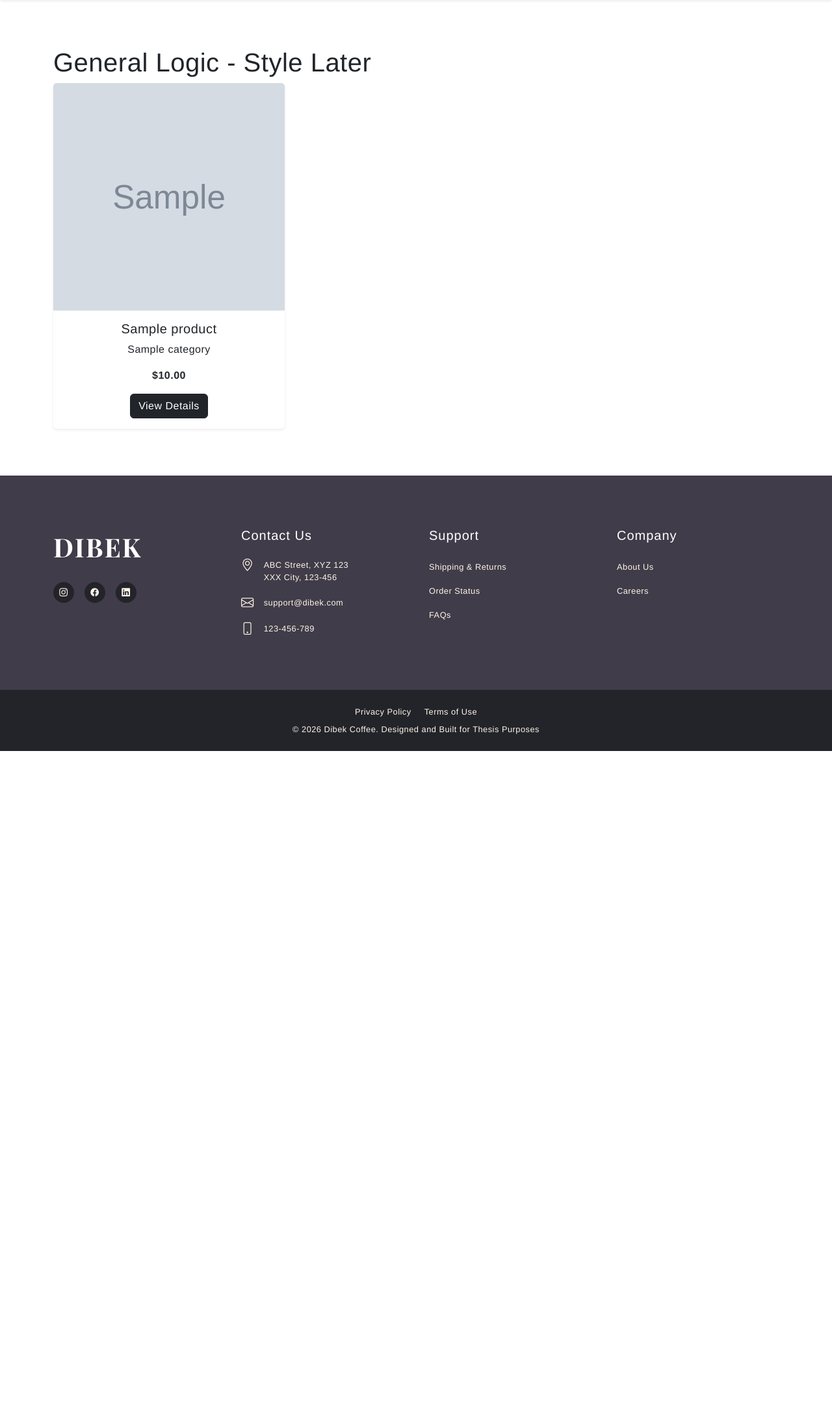
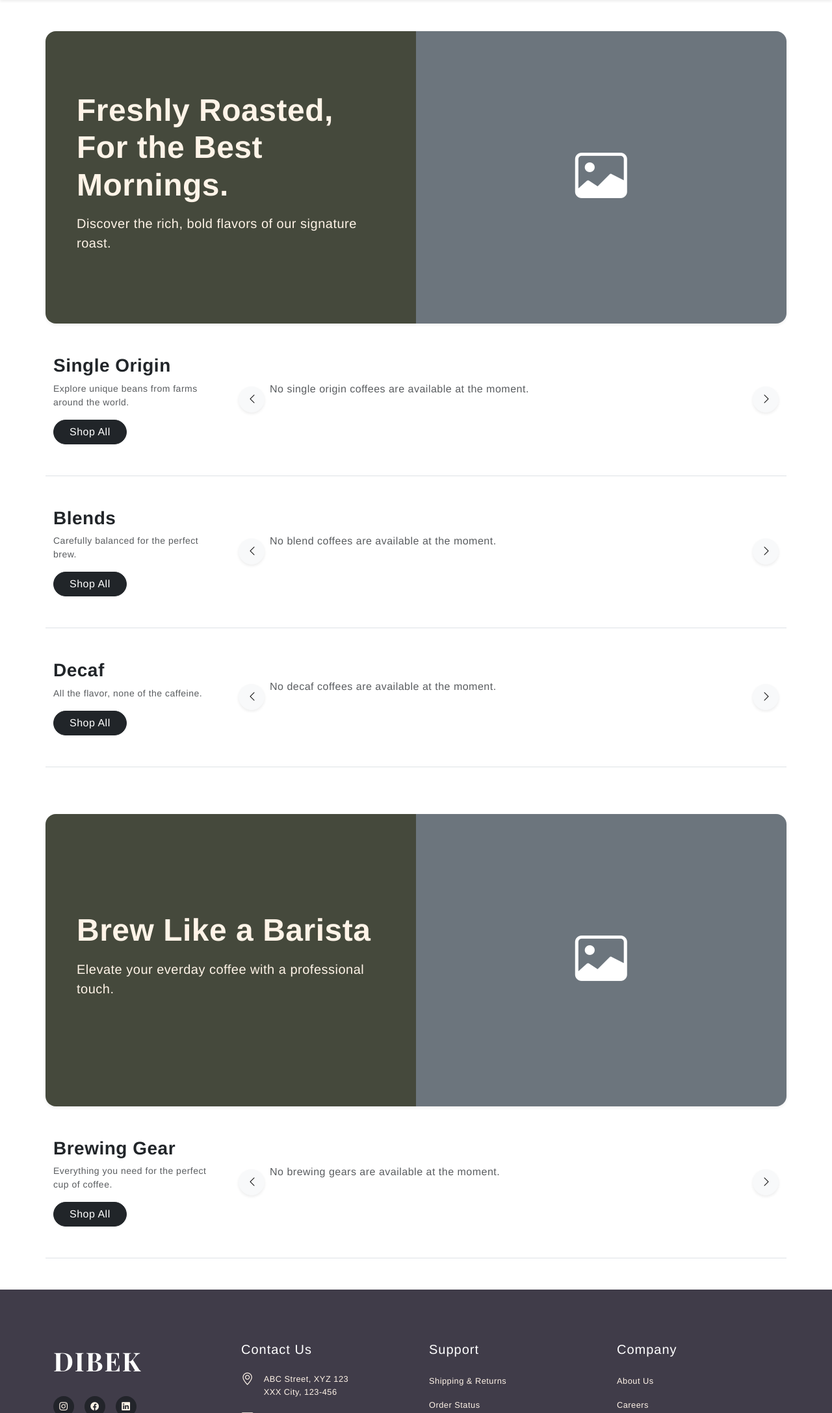
Before and after one commit to sudeirmaak/thesis_ecommerce, a Django app: page / in a window 1280 px wide. Shown: the part 144-2319 px from the top of the page at 65% size. Before the commit the page ends 1300 px from the top, so only its background shows below. Run offline with Django 5.2, Linux system fonts and the light colour scheme; tables that the repository leaves empty hold one stand-in row (values such as "Sample post"); grey boxes marked "Sample" are stand-in pictures; some web fonts are replaced.

Commit message:
built home page and dynamic navigation

```diff
--- a/static/css/style.css
+++ b/static/css/style.css
@@ -197,3 +197,35 @@ input[type="number"] {
 .category-link.active-link {
     color: #ffffff !important;
 }
+
+/* home */
+
+.hero-bg-green {
+    background-color: #45493C !important;
+    color: #FFF4E8 !important;
+}
+
+.text-color {
+    color: #FFF4E8 !important;
+}
+
+.btn-color {
+    background-color: #FFF4E8 !important;
+    color: #403C49 !important;
+    border: none;
+    transition: 0.3s ease;
+}
+
+.btn-color-hover {
+    background-color: #e3d7b7 !important;
+    color: #000 !important;
+}
+
+.hide-scrollbar {
+    -ms-overflow-style: none;
+    scrollbar-width: none;
+}
+
+.hide-scrollbar::-webkit-scrollbar {
+    display: none;
+}
--- a/store/urls.py
+++ b/store/urls.py
@@ -1,13 +1,14 @@
 from django.urls import path
-from .views import ProductListView, ProductDetailView, CheckoutView, add_to_cart, cart_summary, remove_from_cart, update_cart, order_success
+from . import views
 
 urlpatterns = [
-    path('', ProductListView.as_view(), name='product_list'),
-    path('product/<slug:slug>', ProductDetailView.as_view(), name='product_detail'),
-    path('add-to-cart/<int:product_id>/', add_to_cart, name='add_to_cart'),
-    path('cart/',cart_summary, name='cart_summary'),
-    path('remove/<str:item_id>/', remove_from_cart, name='remove_from_cart'),
-    path('update/<str:item_id>/', update_cart, name='update_cart'),
-    path('checkout/', CheckoutView.as_view(), name='checkout'),
-    path('checkout/success/<int:order_id>/', order_success, name='order_success')
+    path('', views.HomeView.as_view(), name='home'),
+    path('shop/', views.ProductListView.as_view(), name='product_list'),
+    path('product/<slug:slug>', views.ProductDetailView.as_view(), name='product_detail'),
+    path('add-to-cart/<int:product_id>/', views.add_to_cart, name='add_to_cart'),
+    path('cart/',views.cart_summary, name='cart_summary'),
+    path('remove/<str:item_id>/', views.remove_from_cart, name='remove_from_cart'),
+    path('update/<str:item_id>/', views.update_cart, name='update_cart'),
+    path('checkout/', views.CheckoutView.as_view(), name='checkout'),
+    path('checkout/success/<int:order_id>/', views.order_success, name='order_success')
     ]
--- a/store/views.py
+++ b/store/views.py
@@ -1,11 +1,28 @@
 from django.shortcuts import render, redirect, get_object_or_404
 from django.contrib.auth.mixins import LoginRequiredMixin
 from django.contrib import messages
-from django.views.generic import ListView, DetailView
+from django.views.generic import ListView, DetailView, TemplateView
 from django.views import View
 from .models import Product, Category, Cart, CartItem, Order, OrderItem, Subscription
 from .forms import CheckoutForm
 from decimal import Decimal
+
+class HomeView(TemplateView):
+    template_name = 'store/home.html'
+
+    def get_context_data(self, **kwargs):
+        context = super().get_context_data(**kwargs)
+
+        context['hero_top'] = Product.objects.filter(slug='sumatra-mandheling-dark').first()
+        context['single_origin'] = Product.objects.filter(category__slug='single-origin')
+        context['blends'] = Product.objects.filter(category__slug='blends')
+        context['decaf'] = Product.objects.filter(category__slug='decaf')
+        context['hero_bottom'] = Product.objects.filter(slug='baratza-encore-burr-grinder').first()
+        context['brewing_equipment'] = Product.objects.filter(category__slug='brewing-equipment')
+
+        return context
+
+
 
 class ProductListView(ListView):
     model = Product
--- a/templates/store/cart.html
+++ b/templates/store/cart.html
@@ -4,7 +4,7 @@
 
 <div class="container py-5">
     <div class="d-flex align-items-center mb-4">
-        <a href="{% url 'product_list' %}" class="text-dark me-3">
+        <a href="{% url 'home' %}" class="text-dark me-3">
             <i class="bi bi-arrow-left fs-3"></i>
         </a>
         <h2 class="mb-0">Shopping Cart</h2>
--- /dev/null
+++ b/templates/store/home.html
@@ -0,0 +1,283 @@
+{% extends 'base.html' %}
+
+{% load static %}
+
+{% block content %}
+
+<div class="container py-4 mb-4">
+    <div class="row align-items-stretch bg-light rounded-4 overflow-hidden shadow-sm">
+
+        <div class="col-md-6 hero-bg-green p-5 d-flex flex-column justify-content-center">
+
+            <h1 class="fw-bold display-5 mb-3">Freshly Roasted, <br>For the Best Mornings.</h1>
+            <p class="text-color fs-5 mb-3">Discover the rich, bold flavors of our signature roast.</p>
+
+            {% if hero_top %}
+                <a href="{% url 'product_detail' hero_top.slug %}" class="btn btn-color btn-lg px-5 rounded-pill align-self-start">Shop Now</a>
+            {% endif %}
+
+        </div>
+
+        <div class="col-md-6 p-0">
+
+            {% if hero_top and hero_top.image %}
+                <img src="{{ hero_top.image.url }}" class="img-fluid w-100" style="height: 450px; object-fit: cover;">
+            {% else %}
+                <div class="bg-secondary d-flex align-items-center justify-content-center" style="height: 450px;">
+                    <i class="bi bi-image text-white" style="font-size: 5rem;"></i>
+                </div>
+            {% endif %}
+
+        </div>
+
+    </div>
+</div>
+
+<div class="container mb-5 pb-5 border-bottom">
+    <div class="row align-items-center">
+
+        <div class="col-md-3 mb-4 mb-md-0 pe-4">
+            <h3 class="fw-bold">Single Origin</h3>
+            <p class="text-muted small">Explore unique beans from farms around the world.</p>
+            <a href="{% url 'product_list' %}?category=single-origin" class="btn btn-dark rounded-pill px-4">Shop All</a>
+        </div>
+
+        <div class="col-md-9 d-flex align-items-center gap-2">
+
+            <button class="btn btn-light rounded-circle shadow-sm flex-shrink-0"
+                onclick="scrollCarousel('scroll-single', -244)" style="width: 40px; height: 40px;">
+                <i class="bi bi-chevron-left"></i>
+            </button>
+
+            <div id="scroll-single" class="d-flex gap-4 overflow-x-auto pb-3 hide-scrollbar flex-grow-1" style="scroll-behavior: smooth;">
+
+                {% for product in single_origin %}
+                <div class="card border-0 shadow-sm flex-shrink-0" style="width: 220px;">
+
+                    {% if product.image %}
+                        <img src="{{ product.image.url }}" class="card-img-top" style="height: 220px; object-fit: cover;">
+                    {% else %}
+                        <div class="bg-secondary rounded-top d-flex align-items-center justify-content-center" style="height: 220px;">
+                            <i class="bi bi-camera text-white fs-1"></i>
+                        </div>
+                    {% endif %}
+
+                    <div class="card-body">
+                        <h6 class="fw-bold mb-1 text-truncate">{{ product.name }}</h6>
+                        <p class="fw-bold mb-0">${{ product.price }}</p>
+                    </div>
+
+                    <a href="{% url 'product_detail' product.slug %}" class="stretched-link"></a>
+
+                </div>
+
+                {% empty %}
+                    <p class="text-muted">No single origin coffees are available at the moment.</p>
+                {% endfor %}
+            </div>
+
+            <button class="btn btn-light rounded-circle shadow-sm flex-shrink-0"
+                onclick="scrollCarousel('scroll-single', 244)" style="width: 40px; height: 40px;">
+                <i class="bi bi-chevron-right"></i>
+            </button>
+
+        </div>
+    </div>
+</div>
+
+<div class="container mb-5 pb-5 border-bottom">
+    <div class="row align-items-center">
+
+        <div class="col-md-3 mb-4 mb-md-0 pe-4">
+            <h3 class="fw-bold">Blends</h3>
+            <p class="text-muted small">Carefully balanced for the perfect brew.</p>
+            <a href="{% url 'product_list' %}?category=blends" class="btn btn-dark rounded-pill px-4">Shop All</a>
+        </div>
+
+        <div class="col-md-9 d-flex align-items-center gap-2">
+
+            <button class="btn btn-light rounded-circle shadow-sm flex-shrink-0"
+                onclick="scrollCarousel('scroll-blends', -244)" style="width: 40px; height: 40px;">
+                <i class="bi bi-chevron-left"></i>
+            </button>
+
+            <div id="scroll-blends" class="d-flex gap-4 overflow-x-auto pb-3 hide-scrollbar flex-grow-1" style="scroll-behavior: smooth;">
+                {% for product in blends %}
+                <div class="card border-0 shadow-sm flex-shrink-0" style="width: 220px;">
+
+                    {% if product.image %}
+                        <img src="{{ product.image.url }}" class="card-img-top" style="height: 220px; object-fit: cover;">
+                    {% else %}
+                        <div class="bg-secondary rounded-top d-flex align-items-center justify-content-center" style="height: 220px;">
+                            <i class="bi bi-camera text-white fs-1"></i>
+                        </div>
+                    {% endif %}
+
+                    <div class="card-body">
+                        <h6 class="fw-bold mb-1 text-truncate">{{ product.name }}</h6>
+                        <p class="fw-bold mb-0">${{ product.price }}</p>
+                    </div>
+
+                    <a href="{% url 'product_detail' product.slug %}" class="stretched-link"></a>
+
+                </div>
+
+                {% empty %}
+                    <p class="text-muted">No blend coffees are available at the moment.</p>
+                {% endfor %}
+            </div>
+
+            <button class="btn btn-light rounded-circle shadow-sm flex-shrink-0"
+                onclick="scrollCarousel('scroll-blends', 244)" style="width: 40px; height: 40px;">
+                <i class="bi bi-chevron-right"></i>
+            </button>
+
+        </div>
+    </div>
+</div>
+
+<div class="container mb-5 pb-5 border-bottom">
+    <div class="row align-items-center">
+
+        <div class="col-md-3 mb-4 mb-md-0 pe-4">
+            <h3 class="fw-bold">Decaf</h3>
+            <p class="text-muted small">All the flavor, none of the caffeine.</p>
+            <a href="{% url 'product_list' %}?category=decaf" class="btn btn-dark rounded-pill px-4">Shop All</a>
+        </div>
+
+        <div class="col-md-9 d-flex align-items-center gap-2">
+
+            <button class="btn btn-light rounded-circle shadow-sm flex-shrink-0"
+                onclick="scrollCarousel('scroll-decaf', -244)" style="width: 40px; height: 40px;">
+                <i class="bi bi-chevron-left"></i>
+            </button>
+
+            <div id="scroll-decaf" class="d-flex gap-4 overflow-x-auto pb-3 hide-scrollbar flex-grow-1" style="scroll-behavior: smooth;">
+                {% for product in decaf %}
+                <div class="card border-0 shadow-sm flex-shrink-0" style="width: 220px;">
+
+                    {% if product.image %}
+                        <img src="{{ product.image.url }}" class="card-img-top" style="height: 220px; object-fit: cover;">
+                    {% else %}
+                        <div class="bg-secondary rounded-top d-flex align-items-center justify-content-center" style="height: 220px;">
+                            <i class="bi bi-camera text-white fs-1"></i>
+                        </div>
+                    {% endif %}
+
+                    <div class="card-body">
+                        <h6 class="fw-bold mb-1 text-truncate">{{ product.name }}</h6>
+                        <p class="fw-bold mb-0">${{ product.price }}</p>
+                    </div>
+
+                    <a href="{% url 'product_detail' product.slug %}" class="stretched-link"></a>
+
+                </div>
+
+                {% empty %}
+                    <p class="text-muted">No decaf coffees are available at the moment.</p>
+                {% endfor %}
+            </div>
+
+            <button class="btn btn-light rounded-circle shadow-sm flex-shrink-0"
+                onclick="scrollCarousel('scroll-decaf', 244)" style="width: 40px; height: 40px;">
+                <i class="bi bi-chevron-right"></i>
+            </button>
+
+        </div>
+    </div>
+</div>
+
+<div class="container py-4 mb-4">
+    <div class="row align-items-stretch bg-light rounded-4 overflow-hidden shadow-sm">
+
+        <div class="col-md-6 hero-bg-green p-5 d-flex flex-column justify-content-center">
+
+            <h1 class="fw-bold display-5 mb-3">Brew Like a Barista</h1>
+            <p class="text-color fs-5 mb-3">Elevate your everday coffee with a professional touch.</p>
+
+            {% if hero_bottom %}
+                <a href="{% url 'product_detail' hero_bottom.slug %}" class="btn btn-color btn-lg px-5 rounded-pill align-self-start">Shop Now</a>
+            {% endif %}
+
+        </div>
+
+        <div class="col-md-6 p-0">
+
+            {% if hero_bottom and hero_bottom.image %}
+                <img src="{{ hero_bottom.image.url }}" class="img-fluid w-100" style="height: 450px; object-fit: cover;">
+            {% else %}
+                <div class="bg-secondary d-flex align-items-center justify-content-center" style="height: 450px;">
+                    <i class="bi bi-image text-white" style="font-size: 5rem;"></i>
+                </div>
+            {% endif %}
+
+        </div>
+
+    </div>
+</div>
+
+<div class="container mb-5 pb-5 border-bottom">
+    <div class="row align-items-center">
+
+        <div class="col-md-3 mb-4 mb-md-0 pe-4">
+            <h3 class="fw-bold">Brewing Gear</h3>
+            <p class="text-muted small">Everything you need for the perfect cup of coffee.</p>
+            <a href="{% url 'product_list' %}?category=brewing-equipment" class="btn btn-dark rounded-pill px-4">Shop All</a>
+        </div>
+
+        <div class="col-md-9 d-flex align-items-center gap-2">
+
+            <button class="btn btn-light rounded-circle shadow-sm flex-shrink-0"
+                onclick="scrollCarousel('scroll-brewing-equipment', -244)" style="width: 40px; height: 40px;">
+                <i class="bi bi-chevron-left"></i>
+            </button>
+
+            <div id="scroll-brewing-equipment" class="d-flex gap-4 overflow-x-auto pb-3 hide-scrollbar flex-grow-1" style="scroll-behavior: smooth;">
+
+                {% for product in brewing_equipment %}
+                <div class="card border-0 shadow-sm flex-shrink-0" style="width: 220px;">
+
+                    {% if product.image %}
+                        <img src="{{ product.image.url }}" class="card-img-top" style="height: 220px; object-fit: cover;">
+                    {% else %}
+                        <div class="bg-secondary rounded-top d-flex align-items-center justify-content-center" style="height: 220px;">
+                            <i class="bi bi-camera text-white fs-1"></i>
+                        </div>
+                    {% endif %}
+
+                    <div class="card-body">
+                        <h6 class="fw-bold mb-1 text-truncate">{{ product.name }}</h6>
+                        <p class="fw-bold mb-0">${{ product.price }}</p>
+                    </div>
+
+                    <a href="{% url 'product_detail' product.slug %}" class="stretched-link"></a>
+
+                </div>
+
+                {% empty %}
+                    <p class="text-muted">No brewing gears are available at the moment.</p>
+                {% endfor %}
+            </div>
+
+            <button class="btn btn-light rounded-circle shadow-sm flex-shrink-0"
+                onclick="scrollCarousel('scroll-brewing-equipment', 244)" style="width: 40px; height: 40px;">
+                <i class="bi bi-chevron-right"></i>
+            </button>
+
+        </div>
+    </div>
+</div>
+
+<script>
+    function scrollCarousel(containerId, scrollAmount) {
+        const container = document.getElementById(containerId);
+        if (container) {
+            container.scrollBy({
+                left: scrollAmount,
+                behavior: 'smooth'
+            });
+        }
+    }
+</script>
+
+{% endblock %}
--- a/templates/store/product_detail.html
+++ b/templates/store/product_detail.html
@@ -4,7 +4,7 @@
 <div class="container py-5">
 
     <div class="mb-4">
-        <a href="{% url 'product_list' %}" class="text-dark me-3">
+        <a href="{% url 'home' %}" class="text-dark me-3">
             <i class="bi bi-arrow-left fs-3"></i>
         </a>
     </div>
--- a/templates/store/product_list.html
+++ b/templates/store/product_list.html
@@ -2,6 +2,13 @@
 {% block content%}
 
 <div class="container py-5">
+
+    <div class="mb-4">
+        <a href="{% url 'home' %}" class="text-dark me-3">
+            <i class="bi bi-arrow-left fs-3"></i>
+        </a>
+    </div>
+
     <h1>General Logic - Style Later</h1>
     <div class="row">
         {% for product in products %}
--- a/templates/users/profile_base.html
+++ b/templates/users/profile_base.html
@@ -3,7 +3,7 @@
 {% block content %}
 <div class="container mt-5 mb-5">
     <div class="d-flex align-items-center mb-4">
-                <a href="{% url 'product_list' %}" class="text-dark me-3">
+                <a href="{% url 'home' %}" class="text-dark me-3">
                     <i class="bi bi-arrow-left fs-3"></i>
                 </a>
                 <h2 class="mb-0 fw-bold">My Account</h2>
```
